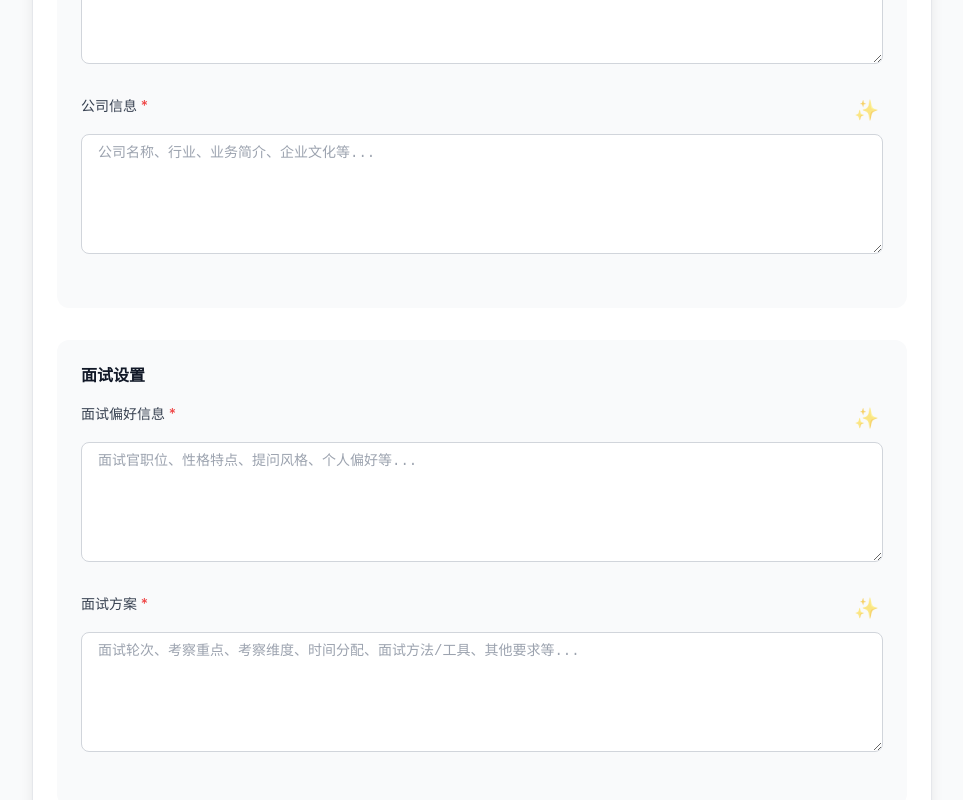
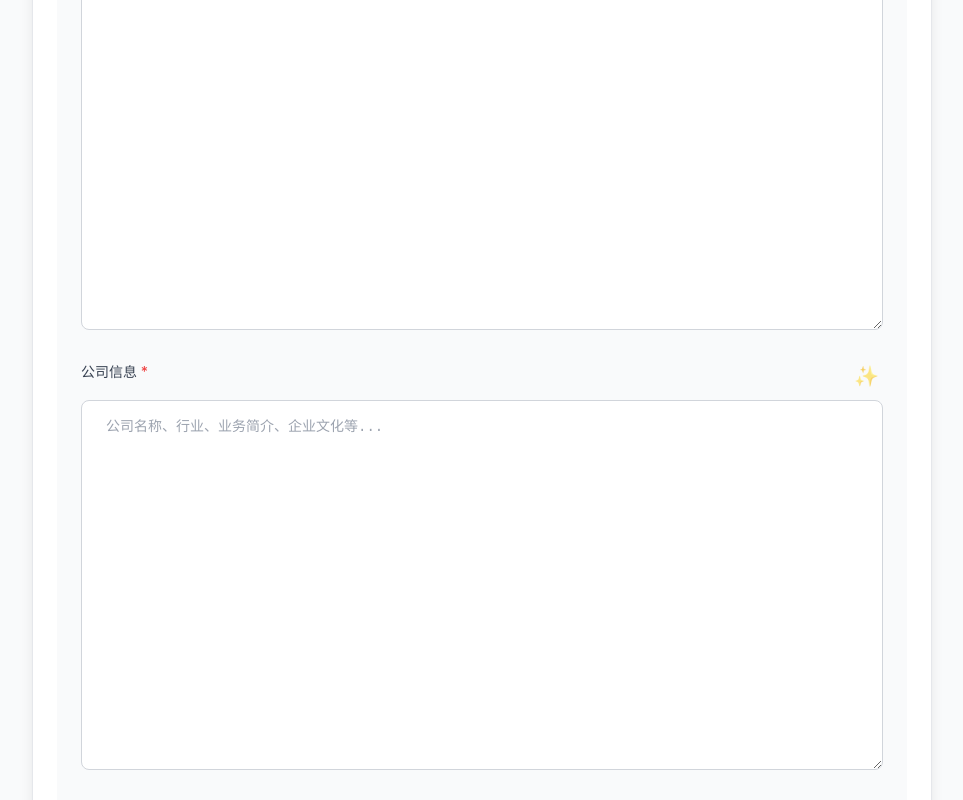
Before and after one commit to feng-crazy/interviewpilot, a React (Vite) app in the folder frontend/: page /positions/create in a window 1280 px wide. Shown: the part 460-1260 px from the top of the page, without its empty margins (158-1121 px from the left). Built offline with nearby package versions, Linux system fonts and the light colour scheme; no server answers.

Commit message:
fix(textarea): increase rows for better visibility in JobPositionCreate and JobPositionDetail pages

```diff
--- a/frontend/src/index.css
+++ b/frontend/src/index.css
@@ -205,7 +205,7 @@ h3 { font-size: 1.125rem; line-height: 1.4; }
   background: var(--surface);
   border: 1px solid var(--color-gray-300);
   border-radius: var(--radius-md);
-  padding: var(--spacing-sm) var(--spacing-md);
+  padding: var(--spacing-md) var(--spacing-lg);
   width: 100%;
   font-size: 0.875rem;
   line-height: 1.5;
@@ -231,7 +231,7 @@ h3 { font-size: 1.125rem; line-height: 1.4; }
 }
 
 .textarea {
-  min-height: 120px;
+  min-height: 240px;
   resize: vertical;
 }
 
--- a/frontend/src/pages/JobPositionCreatePage.tsx
+++ b/frontend/src/pages/JobPositionCreatePage.tsx
@@ -118,6 +118,7 @@ export default function JobPositionCreatePage() {
               value={formData.jd_text}
               onChange={(e) => setFormData({ ...formData, jd_text: e.target.value })}
               placeholder="请输入岗位描述、技能要求、工作职责等..."
+              rows={16}
               required
             />
           </div>
@@ -140,6 +141,7 @@ export default function JobPositionCreatePage() {
               value={formData.company_info}
               onChange={(e) => setFormData({ ...formData, company_info: e.target.value })}
               placeholder="公司名称、行业、业务简介、企业文化等..."
+              rows={16}
               required
             />
           </div>
@@ -166,6 +168,7 @@ export default function JobPositionCreatePage() {
               value={formData.interviewer_info}
               onChange={(e) => setFormData({ ...formData, interviewer_info: e.target.value })}
               placeholder="面试官职位、性格特点、提问风格、个人偏好等..."
+              rows={16}
               required
             />
           </div>
@@ -188,6 +191,7 @@ export default function JobPositionCreatePage() {
               value={formData.interview_scheme}
               onChange={(e) => setFormData({ ...formData, interview_scheme: e.target.value })}
               placeholder="面试轮次、考察重点、考察维度、时间分配、面试方法/工具、其他要求等..."
+              rows={16}
               required
             />
           </div>
--- a/frontend/src/pages/JobPositionDetailPage.tsx
+++ b/frontend/src/pages/JobPositionDetailPage.tsx
@@ -192,11 +192,10 @@ export default function JobPositionDetailPage() {
           <p style={{ fontSize: '0.75rem', color: 'var(--color-gray-500)', marginBottom: 'var(--spacing-xs)' }}>岗位JD</p>
           {isEditing ? (
             <textarea
-              className="form-textarea"
+              className="textarea"
               value={formData.jd_text || ''}
               onChange={(e) => handleInputChange('jd_text', e.target.value)}
-              rows={6}
-              style={{ fontSize: '0.875rem', width: '100%', resize: 'vertical' }}
+              rows={16}
             />
           ) : (
             <p style={{ fontSize: '0.875rem', whiteSpace: 'pre-wrap' }}>{position.jd_text}</p>
@@ -208,11 +207,10 @@ export default function JobPositionDetailPage() {
           <p style={{ fontSize: '0.75rem', color: 'var(--color-gray-500)', marginBottom: 'var(--spacing-xs)' }}>公司信息</p>
           {isEditing ? (
             <textarea
-              className="form-textarea"
+              className="textarea"
               value={formData.company_info || ''}
               onChange={(e) => handleInputChange('company_info', e.target.value)}
-              rows={4}
-              style={{ fontSize: '0.875rem', width: '100%', resize: 'vertical' }}
+              rows={16}
             />
           ) : (
             <p style={{ fontSize: '0.875rem', whiteSpace: 'pre-wrap' }}>{position.company_info}</p>
@@ -224,11 +222,10 @@ export default function JobPositionDetailPage() {
           <p style={{ fontSize: '0.75rem', color: 'var(--color-gray-500)', marginBottom: 'var(--spacing-xs)' }}>面试偏好信息</p>
           {isEditing ? (
             <textarea
-              className="form-textarea"
+              className="textarea"
               value={formData.interviewer_info || ''}
               onChange={(e) => handleInputChange('interviewer_info', e.target.value)}
-              rows={4}
-              style={{ fontSize: '0.875rem', width: '100%', resize: 'vertical' }}
+              rows={16}
             />
           ) : (
             <p style={{ fontSize: '0.875rem', whiteSpace: 'pre-wrap' }}>{position.interviewer_info}</p>
@@ -240,11 +237,10 @@ export default function JobPositionDetailPage() {
           <p style={{ fontSize: '0.75rem', color: 'var(--color-gray-500)', marginBottom: 'var(--spacing-xs)' }}>面试方案</p>
           {isEditing ? (
             <textarea
-              className="form-textarea"
+              className="textarea"
               value={formData.interview_scheme || ''}
               onChange={(e) => handleInputChange('interview_scheme', e.target.value)}
-              rows={4}
-              style={{ fontSize: '0.875rem', width: '100%', resize: 'vertical' }}
+              rows={16}
             />
           ) : (
             <p style={{ fontSize: '0.875rem', whiteSpace: 'pre-wrap' }}>{position.interview_scheme}</p>
```
